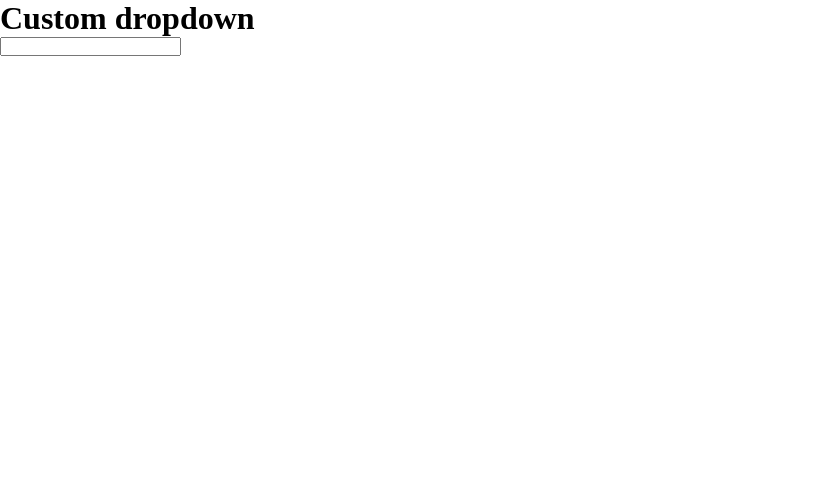
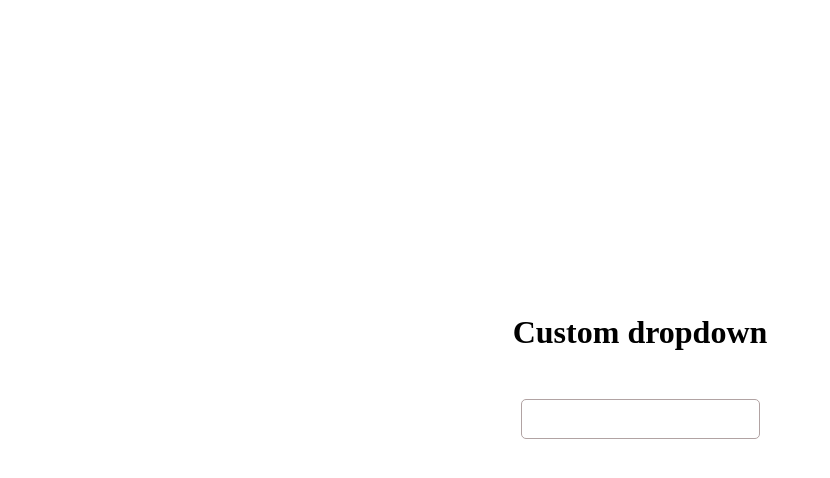
Before and after one commit to SiddheshSutar/demo-dropdown, a React (Create React App) app: page / in a window 1280 px wide. Shown: the top 478 px of the page, without its empty margins (0-830 px from the left). Built offline with nearby package versions, Linux system fonts and the light colour scheme.

Commit message:
input css

```diff
--- a/src/Components/Dropdown/Dropdown.jsx
+++ b/src/Components/Dropdown/Dropdown.jsx
@@ -2,8 +2,10 @@ import styles from './dropdown.module.scss'
 import {useState} from 'react'
 
 const Dropdown = ({
+    name='Basic Dropdown',
     value,
-    onChange
+    onChange,
+    placeHolder = '',
 }) => {
 
     const [typedText, setTypedText] = useState('')
@@ -14,8 +16,10 @@ const Dropdown = ({
     return (
         <div className={styles['container']}>
             <input
+                name={name}
                 value={typedText}
                 onChange={handleTypedTextChange}
+                placeholder={placeHolder}
             />
         </div>
     );
--- a/src/Components/Dropdown/dropdown.module.scss
+++ b/src/Components/Dropdown/dropdown.module.scss
@@ -1,4 +1,16 @@
 .container {
+    margin: 3rem;
+    font-family: sans-serif;
 
-    font-family: sans-serif;
+    $main-dark: #b1a3a3;
+    $main-light: #e9e9e9;
+
+    input {
+        padding: 10px 15px;
+        border: 1px solid $main-dark;
+        border-radius: 5px;
+        font-size: 1rem;
+        letter-spacing: 1px;
+        text-decoration: none;
+    }
 }
--- a/src/styles.css
+++ b/src/styles.css
@@ -2,3 +2,13 @@
   padding: 0;
   margin: 0;
 }
+
+.App {
+
+  display: flex;
+  justify-content: center;
+  flex-direction: column;
+  align-items: center;
+  width: 100%;
+  height: 100vh;
+}
```
